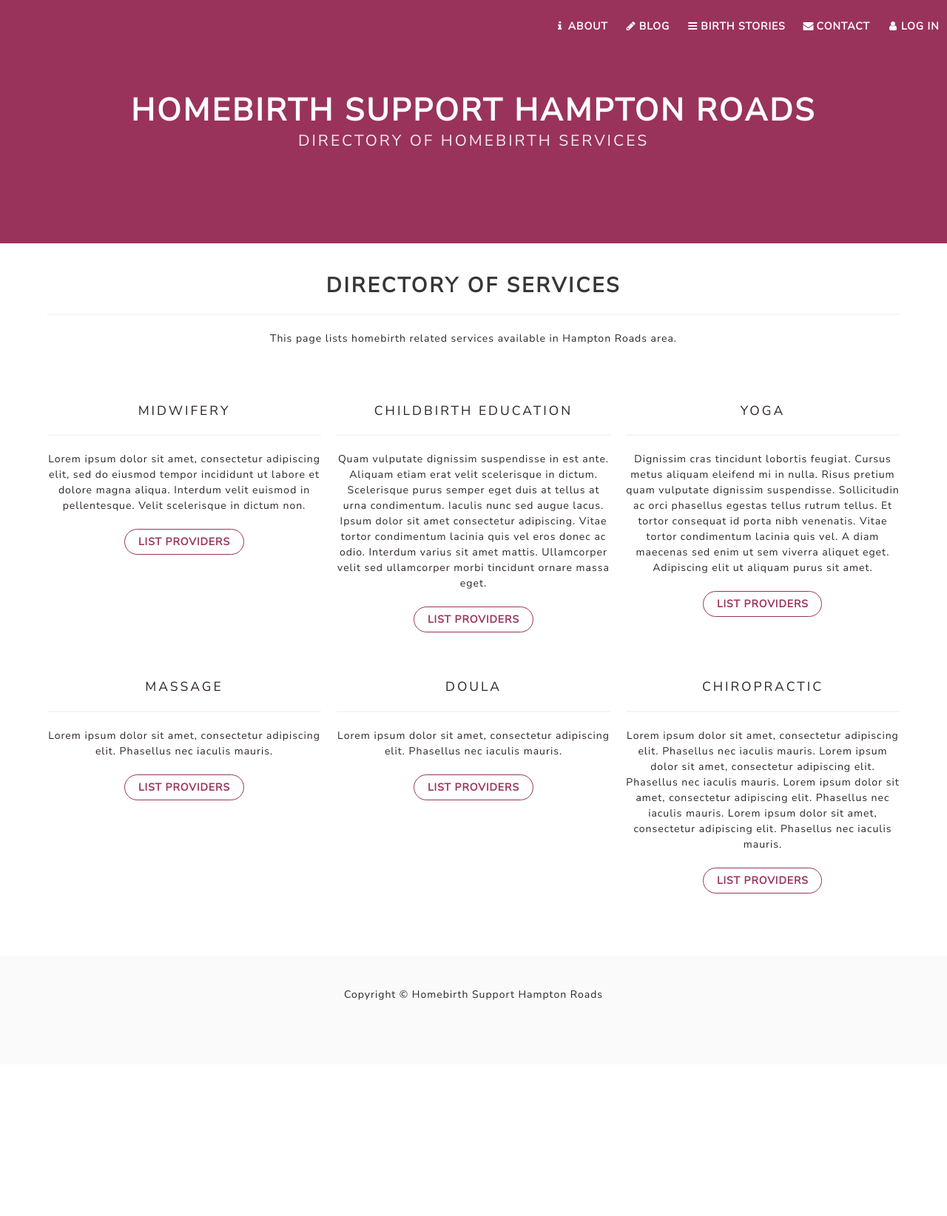
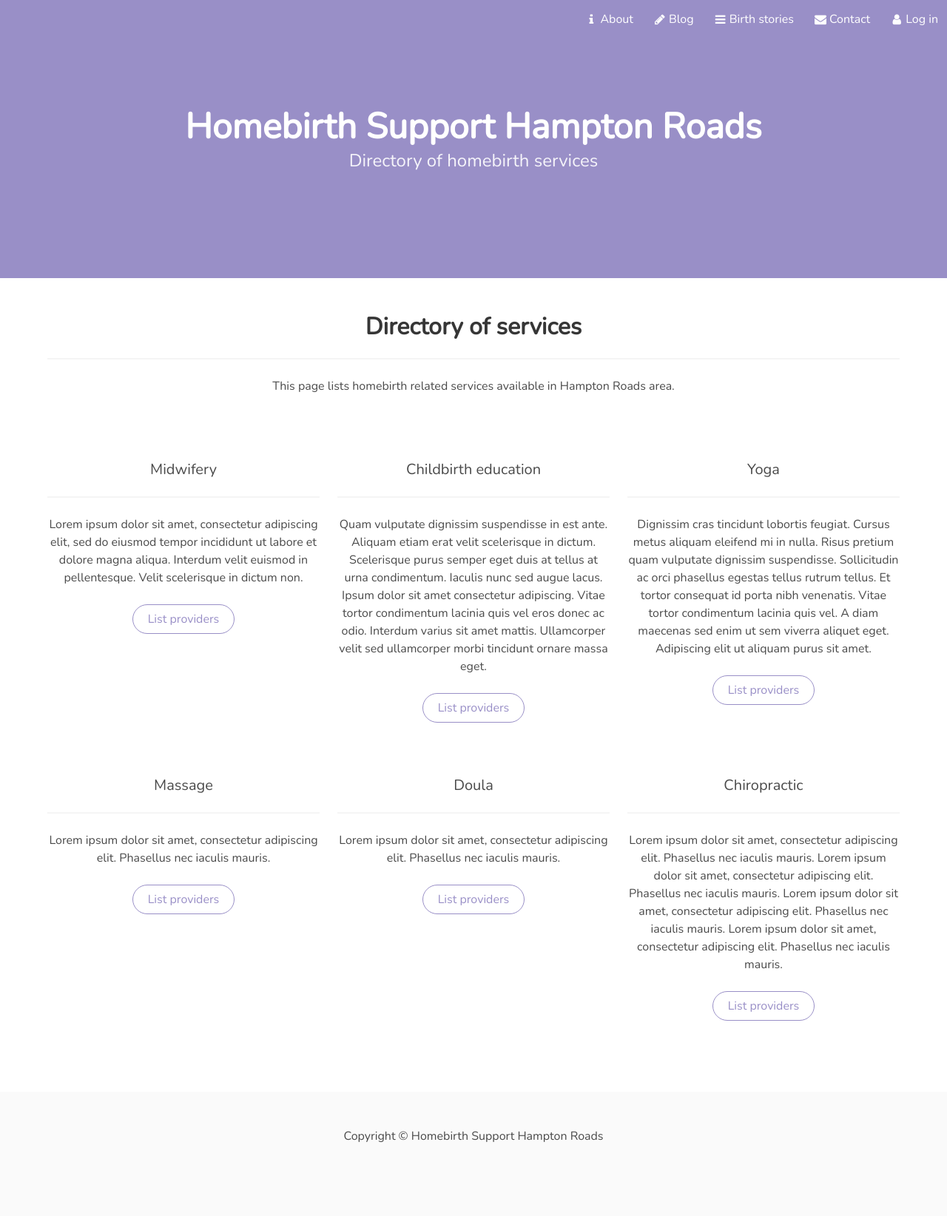
Before and after one commit to IvyChu/HBHR, a Flask app: page / in a window 1280 px wide. Shown: the whole page at 74% size. Before the commit the page ends 1352 px from the top, so only its background shows below. Run offline with Flask 2, Linux system fonts and the light colour scheme; parts of the project's set-up code (start-up, migrations or seed data) failed here and were passed over; some libraries are stand-ins or nearby versions.

Commit message:
New style in Blue Bell color

```diff
--- a/styles/_overrides.scss
+++ b/styles/_overrides.scss
@@ -1,117 +1,4 @@
 // Overrides
 @if $bulmaswatch-import-font {
-    @import url("https://fonts.googleapis.com/css?family=Nunito+Sans&display=swap");
-  }
-
-  body {
-    font-weight: 200;
-    letter-spacing: 1px;
-  }
-
-  h1,
-  h2,
-  h3,
-  h4,
-  h5,
-  h6 {
-    text-transform: uppercase;
-    letter-spacing: 3px;
-  }
-
-  .button {
-    transition: all 200ms ease;
-    text-transform: uppercase;
-    font-weight: 700;
-
-    &.is-active,
-    &.is-focused,
-    &:active,
-    &:focus {
-      box-shadow: 0 0 0 2px rgba($button-focus-border-color, 0.25);
-    }
-    @each $name, $pair in $colors {
-      $color: nth($pair, 1);
-      $color-invert: nth($pair, 2);
-
-      &.is-#{$name} {
-        &.is-active,
-        &.is-focused,
-        &:active,
-        &:focus {
-          border-color: $color;
-          box-shadow: 0 0 0 2px rgba($color, 0.25);
-        }
-      }
-    }
-  }
-
-  .input,
-  .textarea {
-    transition: all 200ms ease;
-    box-shadow: none;
-  }
-
-  .progress,
-  .tag {
-    border-radius: $radius;
-  }
-
-  .card {
-    box-shadow: 0 0 0 1px $grey-lighter;
-
-    .card-header {
-      box-shadow: 0 1px 0 0 $grey-lighter;
-    }
-  }
-
-  .navbar {
-    .navbar-link,
-    .navbar-item {
-      text-transform: uppercase;
-      font-weight: bold;
-    }
-
-    .has-dropdown .navbar-item {
-      text-transform: none;
-    }
-
-    strong {
-      color: $white;
-    }
-
-    @include until($navbar-breakpoint) {
-      .navbar-menu {
-        background-color: $primary;
-        border-radius: $radius;
-      }
-    }
-  }
-  .hero {
-    .navbar {
-      background-color: $navbar-background-color;
-    }
-    @each $name, $pair in $colors {
-      $color: nth($pair, 1);
-      $color-invert: nth($pair, 2);
-
-      &.is-#{$name} {
-        .navbar {
-          background-color: $color;
-        }
-      }
-    }
-  }
-
-  .notification {
-    @each $name, $pair in $colors {
-      $color: nth($pair, 1);
-      $color-invert: nth($pair, 2);
-
-      &.is-#{$name} {
-        a:not(.button) {
-          color: $color-invert;
-          text-decoration: underline;
-        }
-      }
-    }
-  }
+  @import url('https://fonts.googleapis.com/css2?family=Merienda&family=Nunito&display=swap');
+}
--- a/styles/_variables.scss
+++ b/styles/_variables.scss
@@ -3,47 +3,18 @@
 ////////////////////////////////////////////////
 
 
-$scheme-main: #fff;
-$text: #2d2524;
+$green: #c2fcd8;
+$cyan: #c2e7fc;
+$red: #fcc2d0;
+$yellow: #fcf8c2;
+$dark: #28262c;
 
 
-$grey: #7f888f;
-$grey-light: lighten($grey, 10%);
-$grey-lighter: lighten($grey, 20%);
+$primary: #998fc7 !default;
+$link: #d4c2fc;
 
-$green: #7daf9c;
-$blue: #7da1af;
-$red: #af807d;
-
-$primary: #99335c !default;
-$secondary: #DC5DA0 !default;
-$link: #059c9e;
-
-$family-sans-serif: "Nunito Sans", -apple-system, system-ui, BlinkMacSystemFont,
+$family-sans-serif: "Nunito", -apple-system, system-ui, BlinkMacSystemFont,
   "Segoe UI", Roboto, "Helvetica Neue", Arial, sans-serif;
-$body-size: 14px;
-
-$radius: 5;
-$radius-small: $radius;
-
-$navbar-height: 5rem;
-$navbar-background-color: $primary;
-$navbar-item-color: $grey-lighter;
-$navbar-item-hover-color: #fff;
-$navbar-item-active-color: #fff;
-$navbar-item-hover-background-color: transparent;
-$navbar-item-active-background-color: transparent;
-$navbar-dropdown-arrow: #fff;
-$navbar-dropdown-background-color: $primary;
-$navbar-dropdown-border-top: 1px solid lighten($primary, 10);
-$navbar-divider-background-color: lighten($primary, 10);
-$navbar-dropdown-item-active-color: #fff;
-$navbar-dropdown-item-hover-color: $grey-lighter;
-$navbar-dropdown-item-hover-background-color: transparent;
-$navbar-dropdown-item-active-background-color: transparent;
+$family-secondary: 'Merienda', cursive;
 
 $bulmaswatch-import-font: true !default;
-
-$box-shadow: 0 0 0 1px $grey-lighter;
-
-$control-height: 2.5em;
```
Also changed, not shown: hbhr/static/css/main.css, styles/main.css, styles/main.scss (line endings or trailing spaces), 2 other files.
